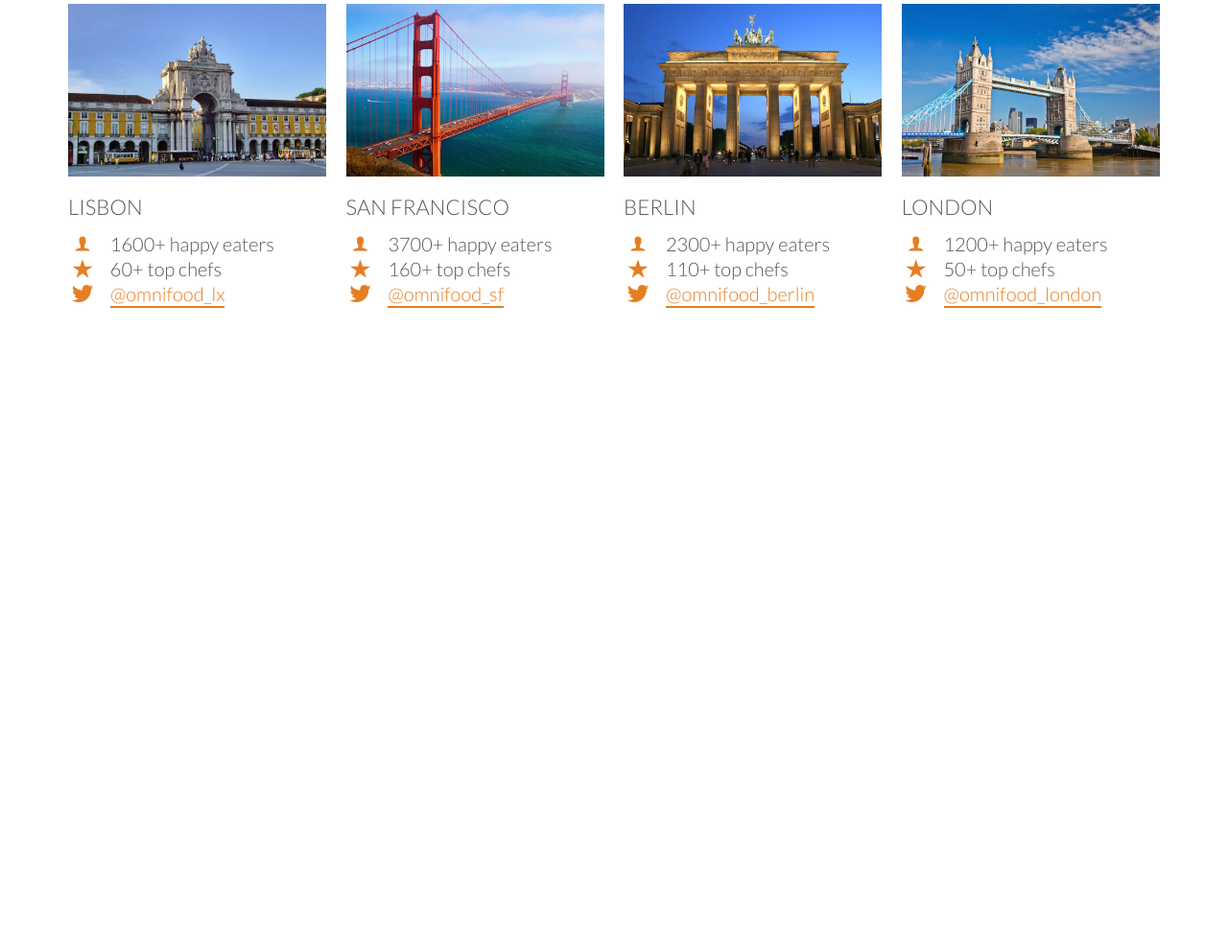
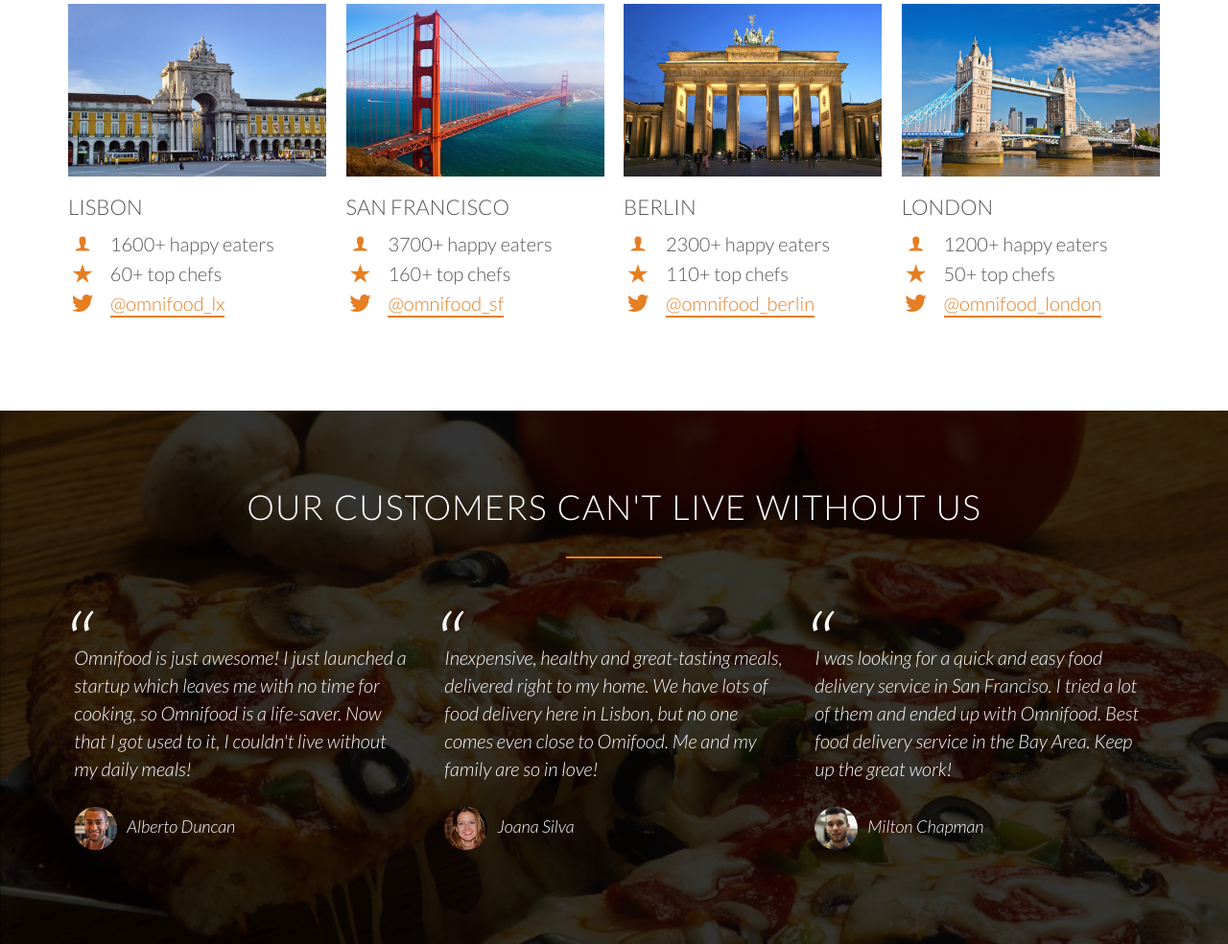
Before and after one commit to Lakshmi2k1/Omnifood, a plain HTML site: page index.html in a window 1280 px wide. Shown: the part 2883-3867 px from the top of the page at 96% size. Before the commit the page ends 3296 px from the top, so only its background shows below. Drawn offline with Linux system fonts and the light colour scheme; files whose address does not match are found by name.

Commit message:
Testimonials

```diff
--- a/Resources/CSS/style.css
+++ b/Resources/CSS/style.css
@@ -165,6 +165,7 @@ header{
     background-image:linear-gradient(rgba(0, 0, 0, 0.7),rgba(0, 0, 0, 0.7)), url('img/hero.jpg');
     background-size: cover;
     background-position: center;
+    background-attachment: fixed;
     height: 100vh;
 }
 .hero-text-box{
@@ -303,3 +304,41 @@ header{
     height: auto;
     margin-bottom: 15px;
 }
+.city-feature{
+    margin-bottom: 5px;
+}
+
+/*-----------------------------------------*/
+/* TESTIMONIALS */
+/*-----------------------------------------*/
+.section-testimonials{
+    background-image:linear-gradient(rgba(0, 0, 0, 0.8),rgba(0, 0, 0, 0.8)), url(img/back-customers.jpg);
+    background-size: cover;
+    color: #fff;
+    background-attachment: fixed;
+}
+blockquote{
+    padding: 2%;
+    font-style: italic;
+    line-height: 145%;
+    position: relative;
+    margin-top: 40px;
+}
+blockquote:before{
+    content: "\201C";
+    font-size: 500%;
+    position: absolute;
+    top: -5px;
+    left: -5px;
+}
+cite{
+    font-size: 90%;
+    margin-top: 25px;
+    display: block;
+}
+cite img{
+    height: 45px;
+    border-radius: 50%;
+    margin-right: 10px;
+    vertical-align: middle;
+}
--- a/index.html
+++ b/index.html
@@ -236,5 +236,44 @@
     </div>
     </section>
 
+    <section class="section-testimonials">
+        <div class="row">
+            <h2>Our customers can't live without us</h2>
+        </div>
+        <div class="row">
+            <div class="col span-1-of-3">
+                <blockquote>
+                    Omnifood is just awesome! I just launched a startup which leaves me with no time for
+cooking, so Omnifood is a life-saver. Now that I got used to it, I couldn't live without my daily meals!
+                    <cite><img src="Resources/img/customer-1.jpg">Alberto Duncan</cite>
+                </blockquote>
+            </div>
+            <div class="col span-1-of-3">
+                <blockquote>
+                    Inexpensive, healthy and great-tasting meals, delivered right to my home.
+We have lots of food delivery here in Lisbon, but no one comes even close to Omifood. Me and my
+family are so in love!
+                    <cite><img src="Resources/img/customer-2.jpg">Joana Silva</cite>
+                </blockquote>
+            </div>
+            <div class="col span-1-of-3">
+                <blockquote>
+                    I was looking for a quick and easy food delivery service in San Franciso.
+I tried a lot of them and ended up with Omnifood. Best food delivery service in the Bay Area.
+Keep up the great work!
+                    <cite><img src="Resources/img/customer-3.jpg">Milton Chapman</cite>
+                </blockquote>
+            </div>
+        </div>
+
+
+
+    </section>
+
 </body>
 </html>
+
+<!--
+
+
+-->
```
Also changed, not shown: Resources/CSS/img/back-customers.jpg (added).
